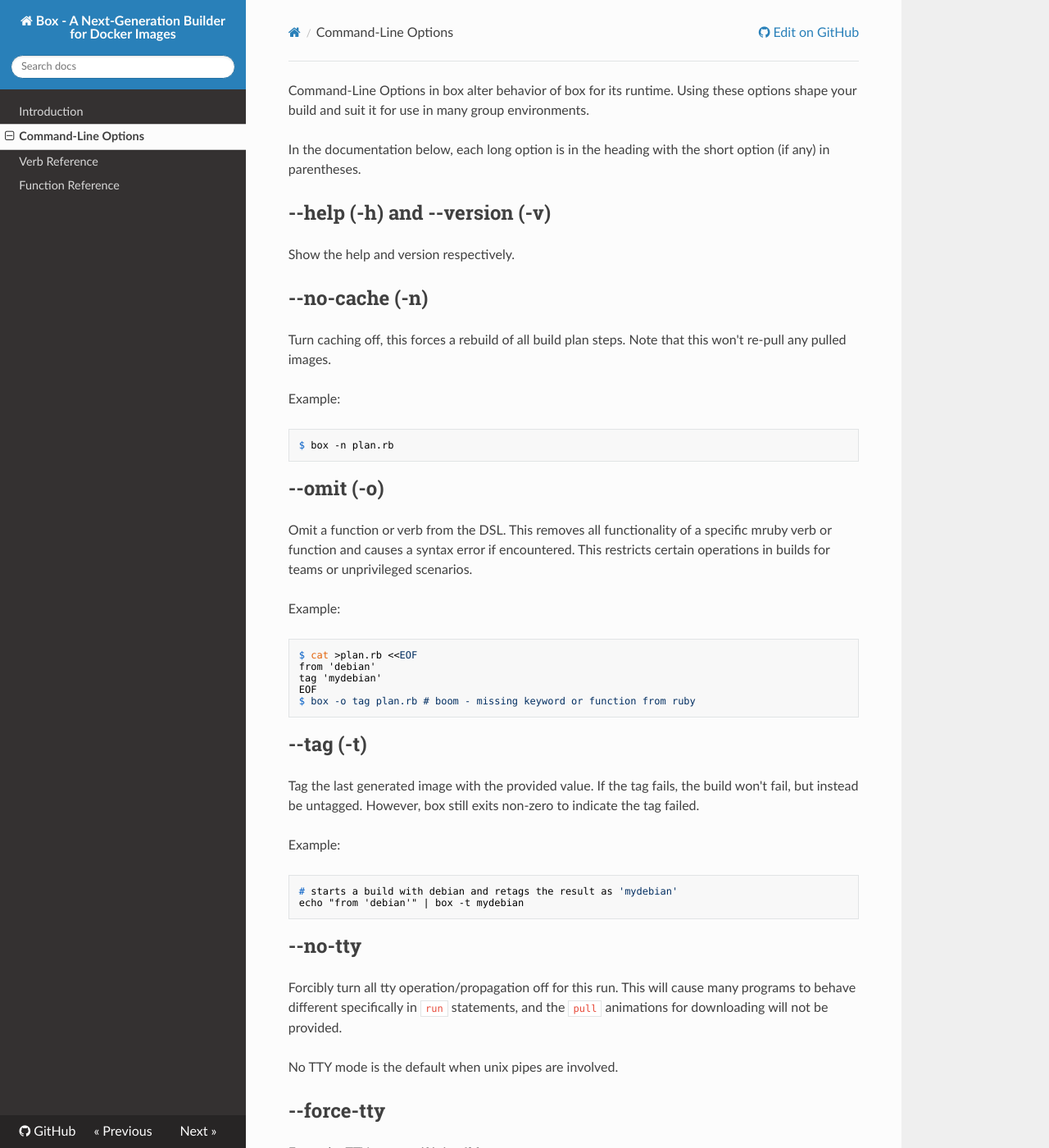
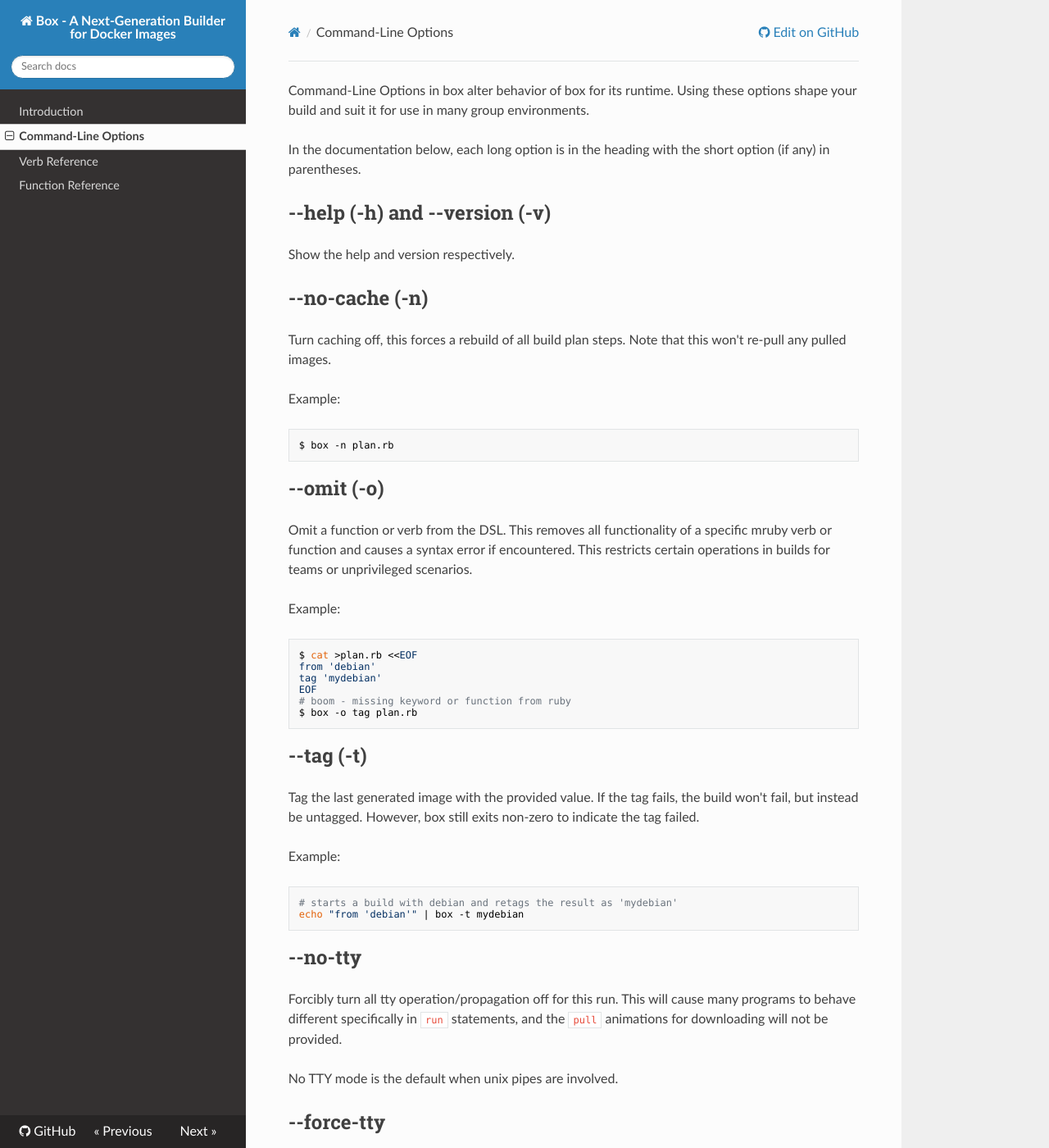
Before and after one commit to box-builder/box, an MkDocs documentation site: the page built from docs/cli.md, in a window 1280 px wide and 1400 px high. Shown: the whole window at 82% size. Built offline with MkDocs 1.6.1, drawn with Linux system fonts in a browser that asks for light colours; nearby versions of some CDN libraries; old or Windows-style settings are respelled for this version of MkDocs.

````diff
--- a/docs/cli.md
+++ b/docs/cli.md
@@ -15,7 +15,7 @@ this won't re-pull any pulled images.
 
 Example:
 
-```shell
+```bash
 $ box -n plan.rb
 ```
 
@@ -27,12 +27,13 @@ restricts certain operations in builds for teams or unprivileged scenarios.
 
 Example:
 
-```shell
+```bash
 $ cat >plan.rb <<EOF
 from 'debian'
 tag 'mydebian'
 EOF
-$ box -o tag plan.rb # boom - missing keyword or function from ruby
+# boom - missing keyword or function from ruby
+$ box -o tag plan.rb
 ```
 
 ## --tag (-t)
@@ -43,7 +44,7 @@ non-zero to indicate the tag failed.
 
 Example:
 
-```shell
+```bash
 # starts a build with debian and retags the result as 'mydebian'
 echo "from 'debian'" | box -t mydebian
 ```
````
Also changed, not shown: docs/index.md (+4 -4 lines).
